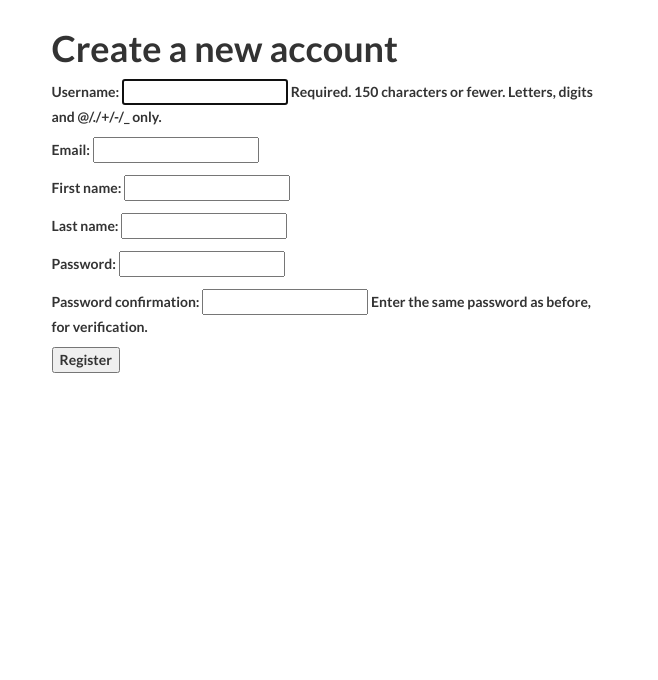
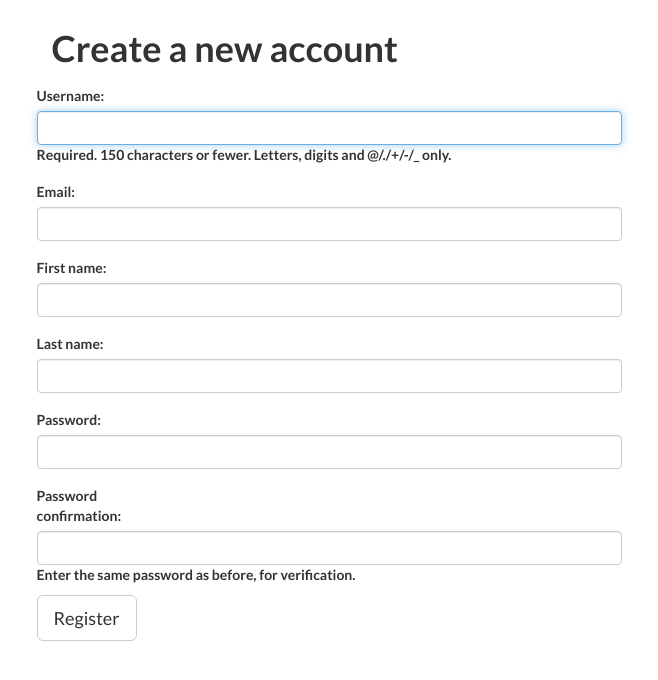
Before and after one commit to DylanGrayson/social_proj4, a Django app: template main/templates/main/registration.html in a window 1280 px wide. Shown: the part 51-731 px from the top of the page, without its empty margins (311-969 px from the left). Run offline with Django 3.2, Linux system fonts and the light colour scheme; the template is opened without the code that fills it: values that come from a table or form of the project are taken from there, others are empty; some libraries are stand-ins or nearby versions.

Commit message:
Registration form styling

```diff
--- a/main/static/css/registration.css
+++ b/main/static/css/registration.css
@@ -1,8 +1,8 @@
-/*  Custom css for registration page.
-    The navbar blocked the first few lines of content,
-    so this gives some room at the top
-*/
+/*  Custom css for registration page. */
 
+
+/* The navbar blocked the first few lines of content,
+    so this gives some room at the top */
 body {
   padding-top: 60px;
 }
@@ -13,6 +13,8 @@ body {
   }
 }
 
+/* styling the django produced errors. These automatically get name
+    a class of .errorlist, so I had to copy bootstrap style and put it here :/ */
 .errorlist {
   background-color: #f2dede;
   border-color: #ebccd1;
@@ -22,3 +24,32 @@ body {
   border: 1px solid transparent;
   border-radius: 0px;
 }
+
+
+/* More django styling woes and copying of bootstrap code for the form fields */
+input[type=text],input[type=password],input[type=email] {
+    display: block;
+    width: 100%;
+    height: 34px;
+    padding: 6px 12px;
+    font-size: 14px;
+    line-height: 1.42857;
+    color: #555;
+    background-color: #FFF;
+    background-image: none;
+    border: 1px solid #CCC;
+    border-radius: 4px;
+    box-shadow: 0px 1px 1px rgba(0, 0, 0, 0.075) inset;
+    transition: border-color 0.15s ease-in-out 0s, box-shadow 0.15s ease-in-out 0s;
+}
+
+input:focus {
+    border-color: #66AFE9;
+    outline: 0px none;
+    box-shadow: 0px 1px 1px rgba(0, 0, 0, 0.075) inset, 0px 0px 8px rgba(102, 175, 233, 0.6);
+}
+
+label {
+    padding-top: 7px;
+    width: 16.6667%;
+}
--- a/main/templates/main/registration.html
+++ b/main/templates/main/registration.html
@@ -18,10 +18,12 @@
         {% endif %}
         <h1>Create a new account</h1>
 
-        <form action="{% url 'newuser' %}" method="post">
+        <form class="form-horizontal" action="{% url 'newuser' %}" method="post">
+            <div class="form-group">
             {% csrf_token %}
             {{ form.as_p }}
-            <input type="submit" value="Register">
+            <input class="btn btn-default btn-lg" type="submit" value="Register">
+            </div>
         </form>
         </div>
         <div class="col-md-3"></div>
--- a/main/views/register.py
+++ b/main/views/register.py
@@ -8,8 +8,8 @@ from django.contrib import messages
 
 class NewUserForm(UserCreationForm):
     email = forms.EmailField(max_length=254, required=True)
-    first_name = forms.CharField(max_length=30)
-    last_name = forms.CharField(max_length=30)
+    first_name = forms.CharField(max_length=30, required=False)
+    last_name = forms.CharField(max_length=30, required=False)
 
     class Meta:
         model = User
```
Also changed, not shown: db.sqlite3.
